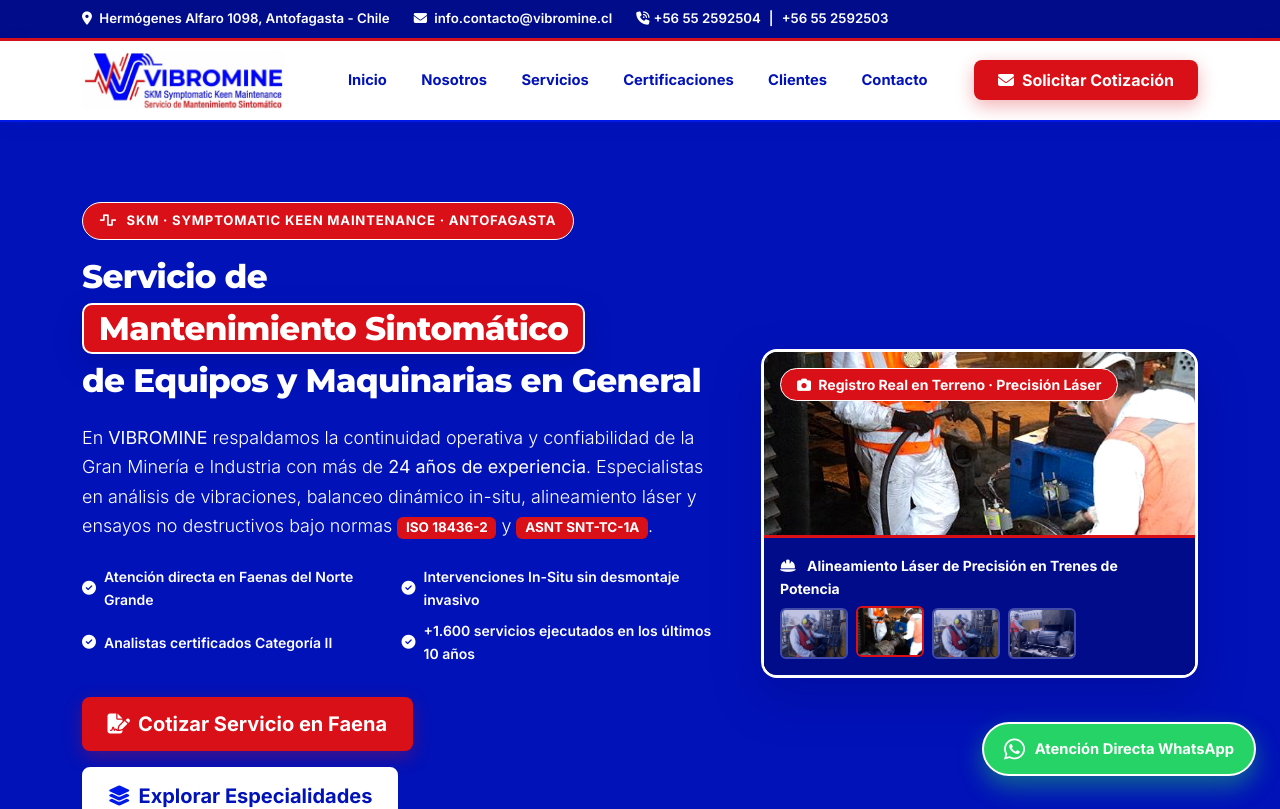
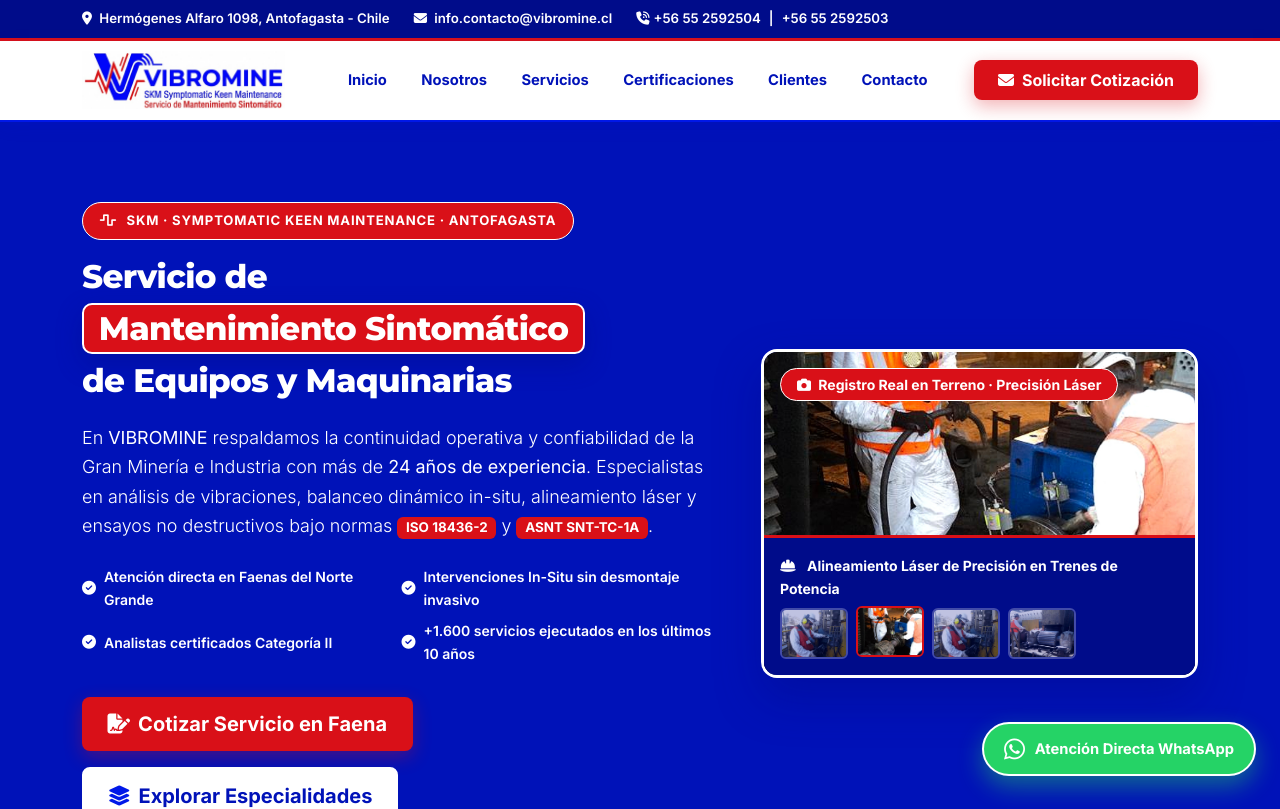
Before and after one commit to gabrielvillarroeltorrejon-star/vibromine-web, a Vue app: page / in a window 1280 px wide. Shown: the top 809 px of the page. Built offline with nearby package versions, Linux system fonts and the light colour scheme; no server answers.

Commit message:
style(hero): remove 'en General' from hero title so third line fits cleanly

```diff
--- a/src/components/HeroSection.vue
+++ b/src/components/HeroSection.vue
@@ -37,7 +37,7 @@ onUnmounted(() => {
             <h1 class="vm-hero-title">
               <span class="d-block">Servicio de</span>
               <span class="vm-text-gradient">Mantenimiento Sintomático</span>
-              <span class="d-block">de Equipos y Maquinarias en General</span>
+              <span class="d-block">de Equipos y Maquinarias</span>
             </h1>
 
             <p class="lead text-white mb-4" style="max-width: 630px; font-size: 1.12rem;">
```
